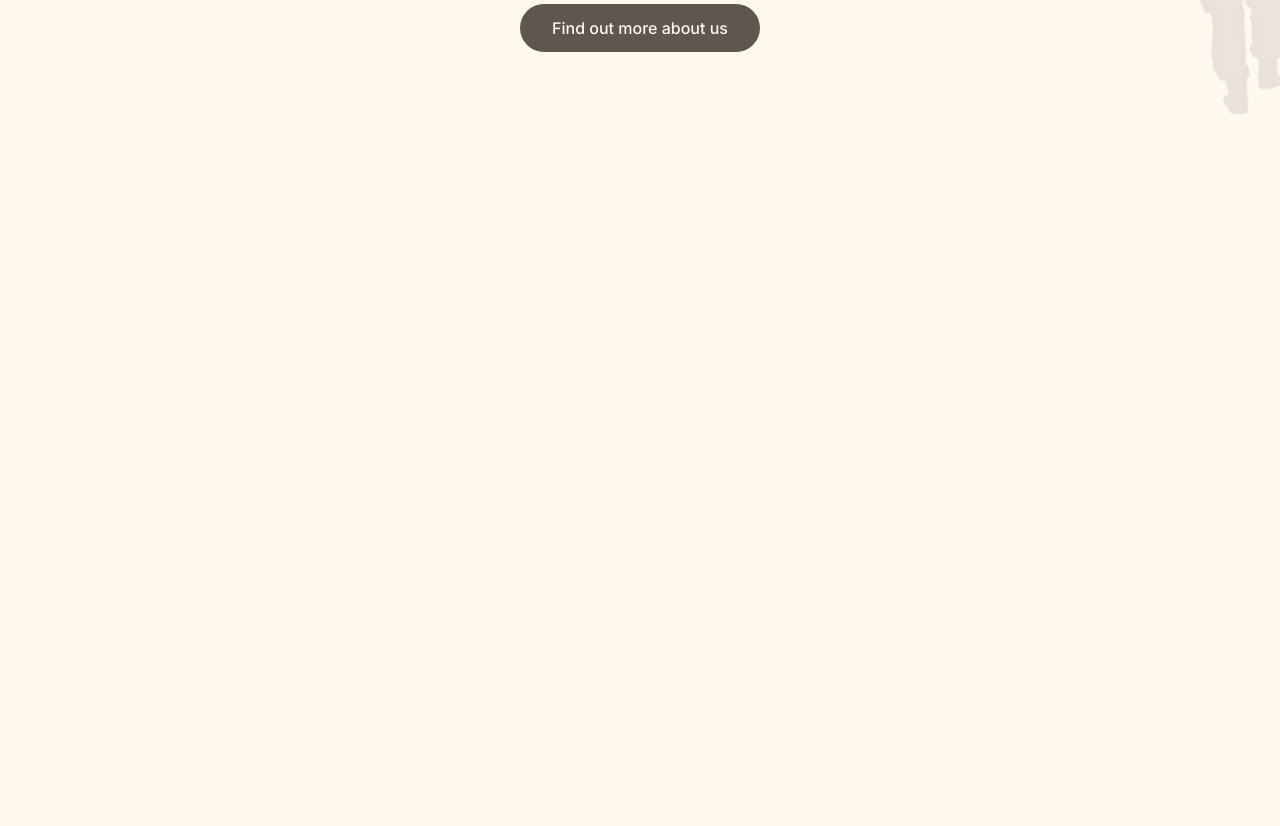
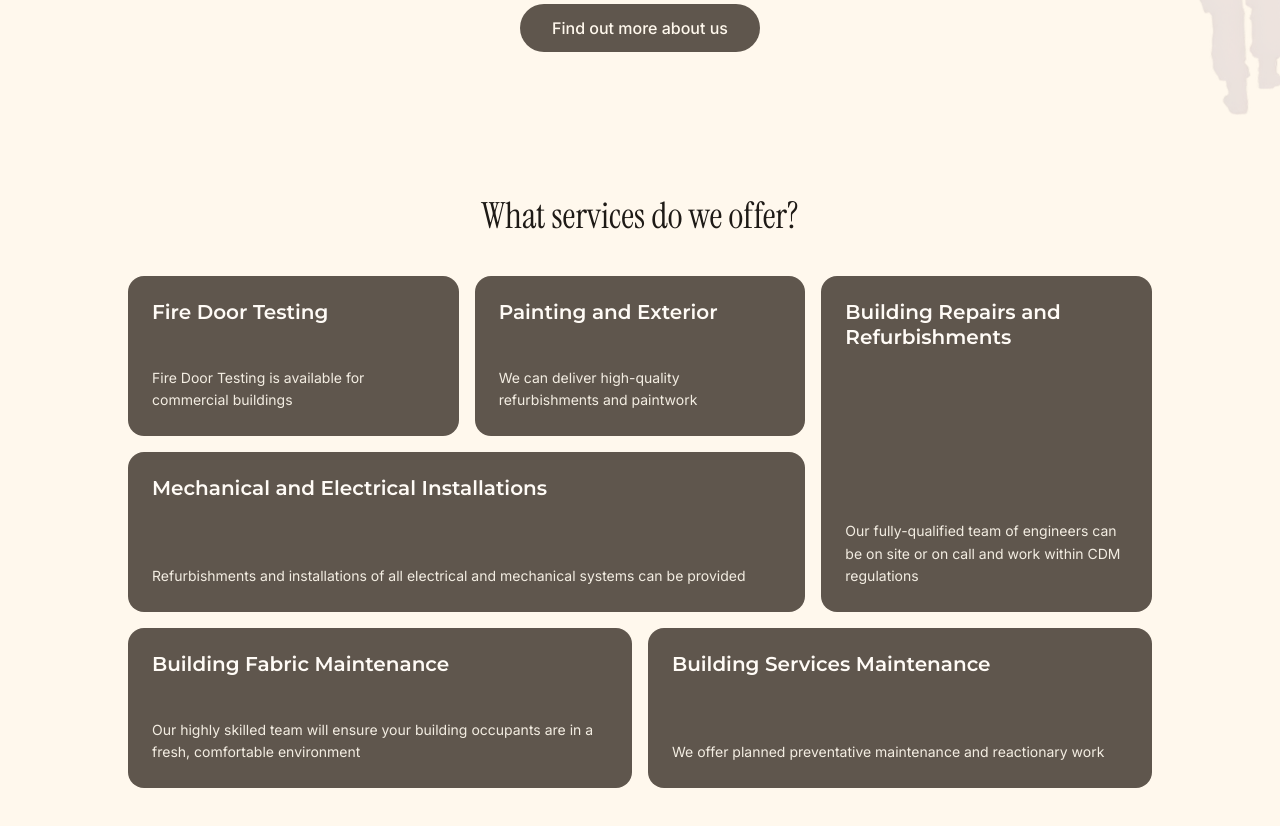
Before and after one commit to Rafelvdy/jbs-london-webpage, a Next.js app: page / in a window 1280 px wide. Shown: the part 1092-1918 px from the top of the page. Before the commit the page ends 1224 px from the top, so only its background shows below. Built offline with nearby package versions, Linux system fonts and the light colour scheme.

Commit message:
Add ServicesSection and ServiceCard components; update Home page layout

```diff
--- a/app/page.tsx
+++ b/app/page.tsx
@@ -1,6 +1,7 @@
 import NavBar from '@/components/NavBar';
 import Hero from '@/pages/home/hero'
 import AboutUsSection from '@/pages/home/aboutUsSection'
+import ServicesSection from '@/pages/home/servicesSection'
 
 export default function Home() {
   return (
@@ -8,6 +9,7 @@ export default function Home() {
       <NavBar />
       <Hero />
       <AboutUsSection />
+      <ServicesSection />
     </main>
   );
 }
--- /dev/null
+++ b/components/ServiceCard.tsx
@@ -0,0 +1,24 @@
+interface ServiceCardProps {
+  title: string;
+  description: string;
+  className?: string;
+}
+
+export default function ServiceCard({
+  title,
+  description,
+  className = "",
+}: ServiceCardProps) {
+  return (
+    <div
+      className={`bg-foreground-muted rounded-2xl p-6 flex flex-col justify-between min-h-40 ${className}`}
+    >
+      <h3 className="text-background-light text-xl font-label font-semibold leading-tight">
+        {title}
+      </h3>
+      <p className="text-background-dark text-sm leading-relaxed mt-4">
+        {description}
+      </p>
+    </div>
+  );
+}
--- a/pages/home/hero.tsx
+++ b/pages/home/hero.tsx
@@ -7,7 +7,7 @@ export default function Hero() {
     <section className="min-h-screen w-full flex flex-col items-center justify-end py-8">
       <div className="relative w-[80vw]">
 
-        <div className="flex items-end gap-[14rem] text-8xl font-montserrat text-accent mb-5 relative z-0 pl-[5%]">
+        <div className="flex items-end gap-56 font-light text-8xl font-montserrat text-accent mb-5 relative z-0 pl-[5%]">
         <h1>JBS</h1>
         <h1>London</h1>
         </div>
@@ -24,7 +24,7 @@ export default function Hero() {
             alt="Cheese Grater Building Project"
             width={450}
             height={900}
-            className="absolute bottom-0 left-[10%] h-[calc(100%+10rem)] w-auto z-10"
+            className="absolute bottom-0 left-[10%] h-[calc(100%+10rem)] w-auto z-10 opacity-95"
           />
         </div>
 
--- /dev/null
+++ b/pages/home/servicesSection.tsx
@@ -0,0 +1,59 @@
+import ServiceCard from "@/components/ServiceCard";
+
+const services = [
+  {
+    title: "Fire Door Testing",
+    description: "Fire Door Testing is available for commercial buildings",
+    className: "lg:col-span-2",
+  },
+  {
+    title: "Painting and Exterior",
+    description:
+      "We can deliver high-quality refurbishments and paintwork",
+    className: "lg:col-span-2",
+  },
+  {
+    title: "Building Repairs and Refurbishments",
+    description:
+      "Our fully-qualified team of engineers can be on site or on call and work within CDM regulations",
+    className: "lg:col-span-2 lg:row-span-2",
+  },
+  {
+    title: "Mechanical and Electrical Installations",
+    description:
+      "Refurbishments and installations of all electrical and mechanical systems can be provided",
+    className: "lg:col-span-4",
+  },
+  {
+    title: "Building Fabric Maintenance",
+    description:
+      "Our highly skilled team will ensure your building occupants are in a fresh, comfortable environment",
+    className: "lg:col-span-3",
+  },
+  {
+    title: "Building Services Maintenance",
+    description:
+      "We offer planned preventative maintenance and reactionary work",
+    className: "lg:col-span-3",
+  },
+];
+
+export default function ServicesSection() {
+  return (
+    <section className="w-full px-10 py-16">
+      <h2 className="text-4xl font-display text-center mb-10">
+        What services do we offer?
+      </h2>
+      <div className="grid grid-cols-1 lg:grid-cols-6 gap-4 max-w-5xl mx-auto">
+        {services.map((service) => (
+          <ServiceCard
+            key={service.title}
+            title={service.title}
+            description={service.description}
+            className={service.className}
+          />
+        ))}
+      </div>
+    </section>
+  );
+}
```
